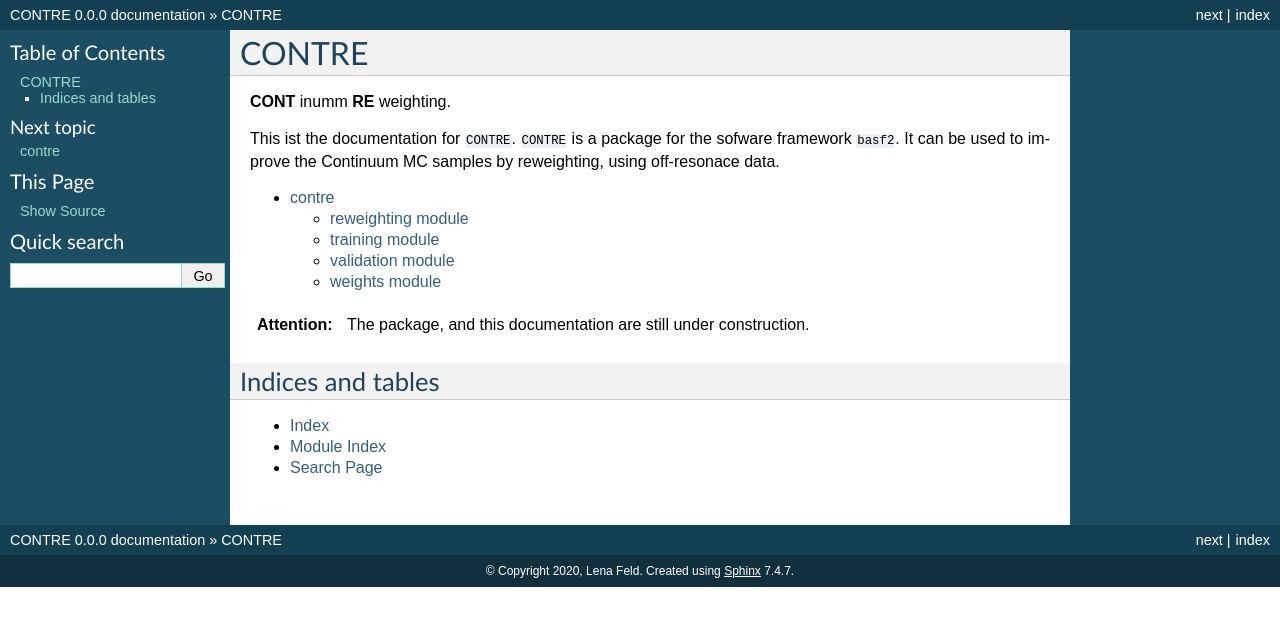
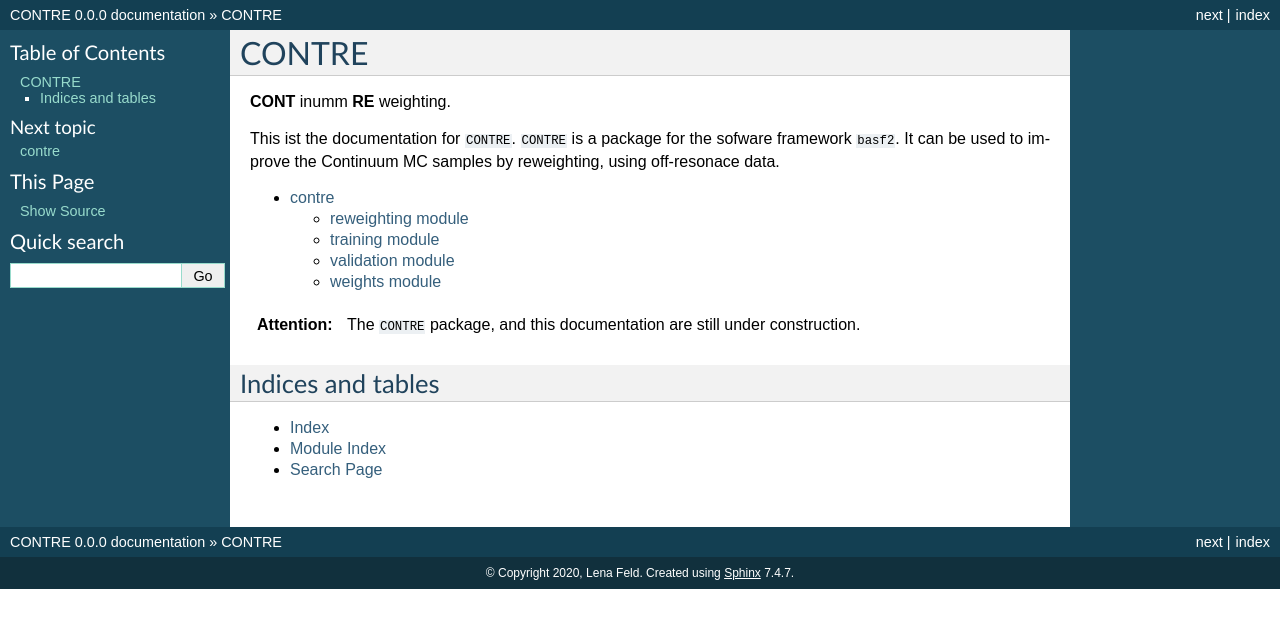
Before and after one commit to b2-hive/CONTRE, a Sphinx documentation site: the page built from docs/index.rst, in a window 1280 px wide. Shown: the top 628 px of the page. Built offline with Sphinx 7.4.7, drawn with Linux system fonts in a browser that asks for light colours.

Commit message:
small documentation changes

```diff
--- a/docs/index.rst
+++ b/docs/index.rst
@@ -17,7 +12,7 @@ using off-resonace data.
 
 
 .. attention::
-    The package, and this documentation are still under construction.
+    The ``CONTRE`` package, and this documentation are still under construction.
 
 
 Indices and tables
```
Also changed, not shown: other parts of docs/index.rst (+0 -5 lines), 2 other files.
